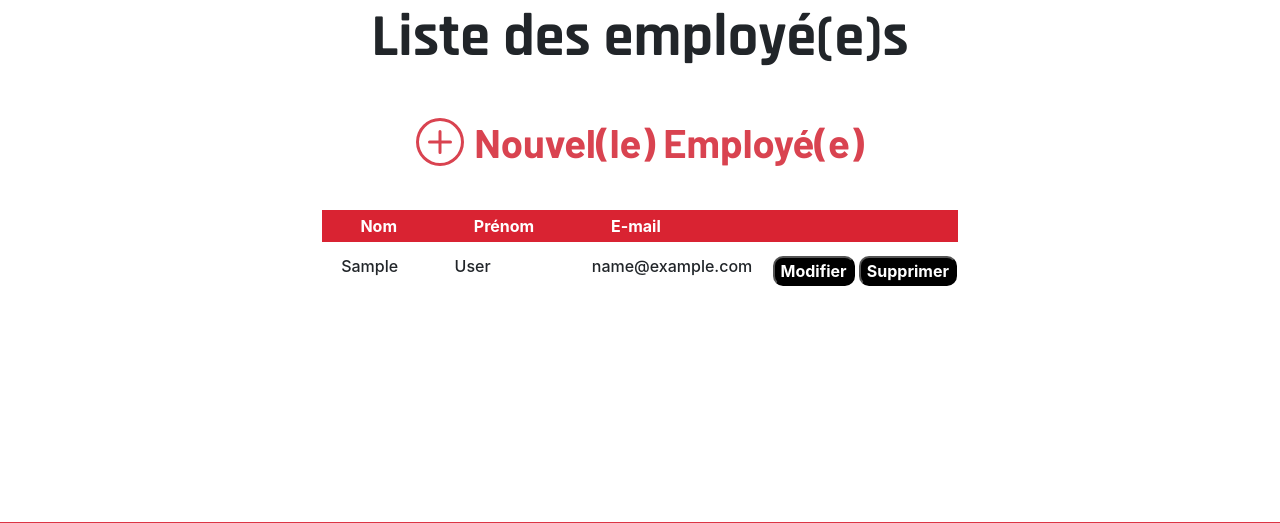
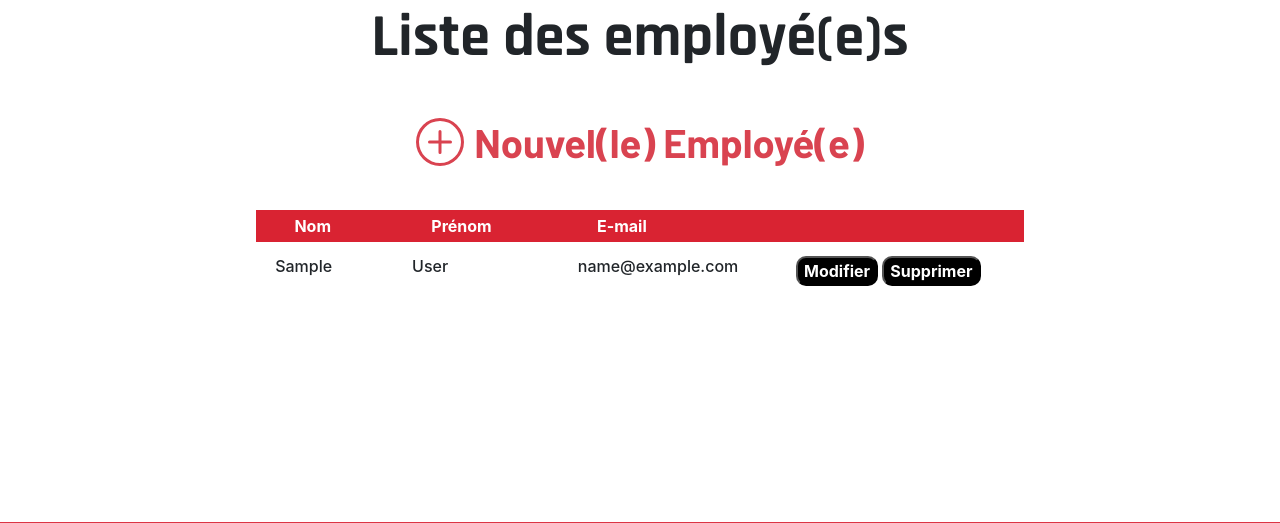
Before and after one commit to Faizh33/v-parrot, a Symfony app: template templates/dashboard_admin_employees.html.twig in a window 1280 px wide. Shown: the part 131-654 px from the top of the page. Run offline with Twig, Linux system fonts and the light colour scheme; the template is opened without the code that fills it: most values are stand-ins (such as "Sample title", 1, 10 or a date in 2020); style sheets or scripts are compiled from the project's sources; some libraries are stand-ins or nearby versions.

Commit message:
added media screen

```diff
--- a/public/css/dashboardEmployee.css
+++ b/public/css/dashboardEmployee.css
@@ -30,6 +30,7 @@ a:hover {
 .employee-table {
     margin: auto;
     margin-top: 3vw;
+    width: 90%;
 }
 
 .employee-th {
@@ -47,3 +48,9 @@ a:hover {
     padding-left: 1.5vw;
     font-weight: 500;
 }
+
+@media screen and (min-width:900px) {
+    .employee-table {
+        width: 60%;
+    }
+}
```
